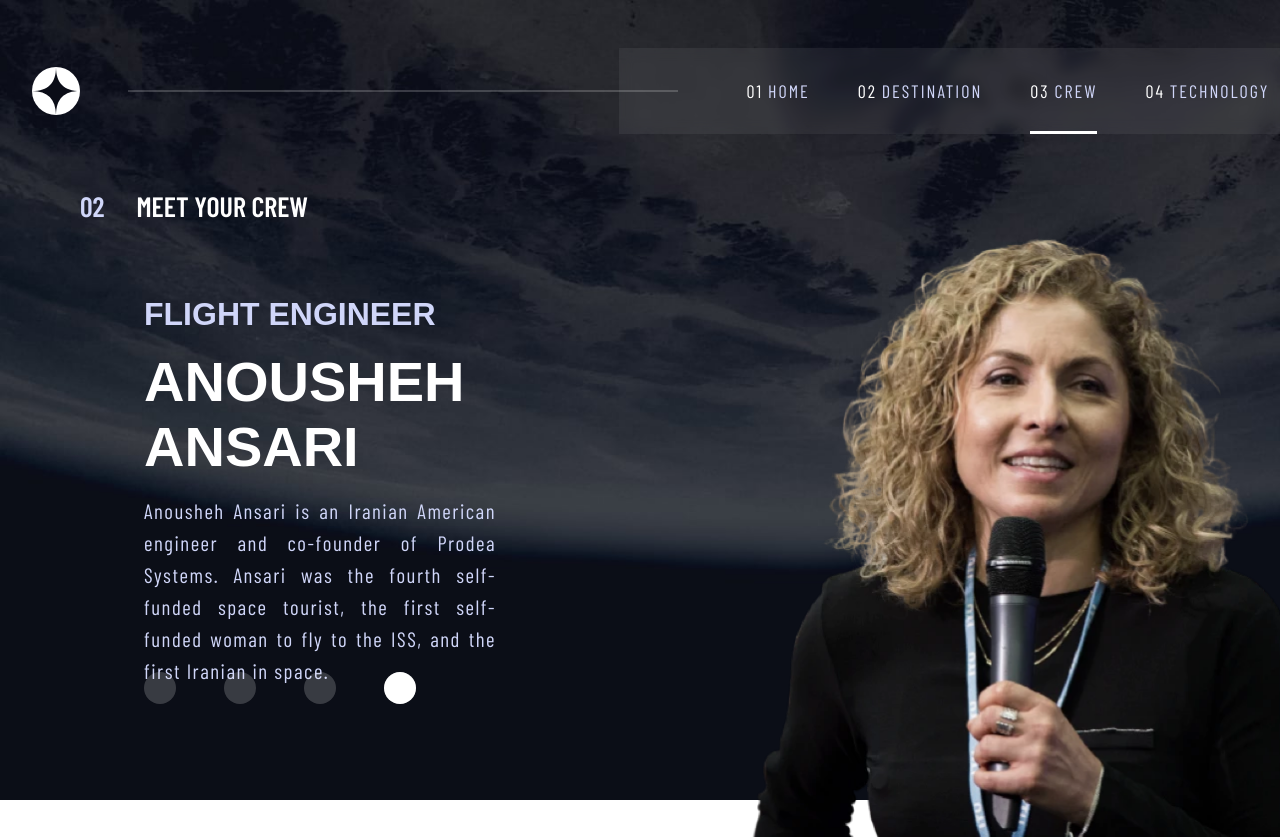
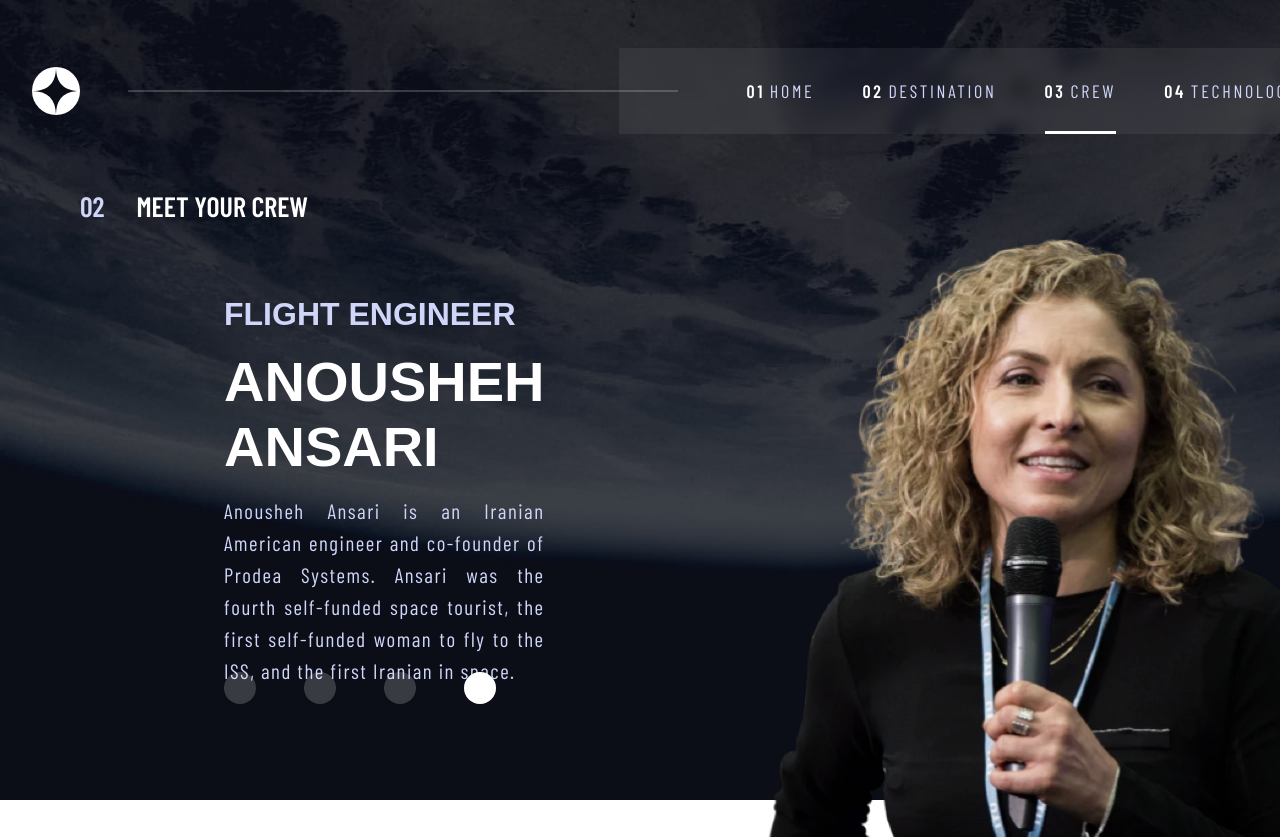
Before and after one commit to StalinAM/space-tourism, a Next.js app: page /crew/anousheh in a window 1280 px wide. Shown: the top 837 px of the page. Built offline with nearby package versions, Linux system fonts and the light colour scheme; a web font is replaced by a local one.

Commit message:
update css

```diff
--- a/app/crew/Crew.module.css
+++ b/app/crew/Crew.module.css
@@ -18,9 +18,9 @@
   align-content: space-between;
   align-items: center;
   row-gap: 1rem;
+  padding: 0 5rem;
 }
 .container h2 {
-  margin-left: 5rem;
   font-size: 1.75rem;
   color: var(--title);
   grid-column: 1/3;
--- a/app/destination/Destination.module.css
+++ b/app/destination/Destination.module.css
@@ -16,11 +16,11 @@
   height: var(--height_main);
   justify-items: start;
   align-items: center;
-  align-content: center;
+  align-content: stretch;
   row-gap: 1rem;
+  padding: 0 5rem;
 }
 .container h2 {
-  margin-left: 5rem;
   font-size: 1.75rem;
   color: var(--title);
   grid-column: 1/3;
--- /dev/null
+++ b/app/destination/[id]/PlanetInfo.module.css
@@ -0,0 +1,50 @@
+.planet_img {
+  margin-top: 2rem;
+  margin-left: 9rem;
+  width: 30rem;
+  height: 30rem;
+  grid-column: 1/2;
+  grid-row: 2/4;
+}
+.container {
+  display: flex;
+  flex-direction: column;
+  padding: 0 9rem;
+  text-align: start;
+  gap: 1rem;
+}
+
+.container h1 {
+  font-size: 6.5rem;
+  color: var(--title);
+  text-transform: uppercase;
+}
+.container p {
+  text-align: justify;
+  line-height: 32px;
+  letter-spacing: 1.5px;
+  color: var(--subtitle);
+  font-size: 1.3rem;
+}
+.line {
+  height: 1px;
+  background-color: var(--subtitle);
+  margin: 1rem 0;
+}
+.features {
+  display: flex;
+  justify-content: space-between;
+}
+.features p {
+  display: flex;
+  flex-direction: column;
+  gap: 1rem;
+  color: var(--title);
+  font-size: 2.3rem;
+  text-transform: uppercase;
+}
+.features p span {
+  color: var(--subtitle);
+  font-size: 1.125rem;
+  text-transform: none;
+}
--- a/components/Header.module.css
+++ b/components/Header.module.css
@@ -33,6 +33,8 @@
 .item {
   position: relative;
   cursor: pointer;
+  letter-spacing: 2.7px;
+  font-size: 1.125rem;
 }
 .item:hover {
   color: var(--title);
@@ -40,6 +42,7 @@
 .item span {
   color: var(--title);
   margin-right: 0.3rem;
+  font-weight: 600;
 }
 .item::before {
   content: '';
```
